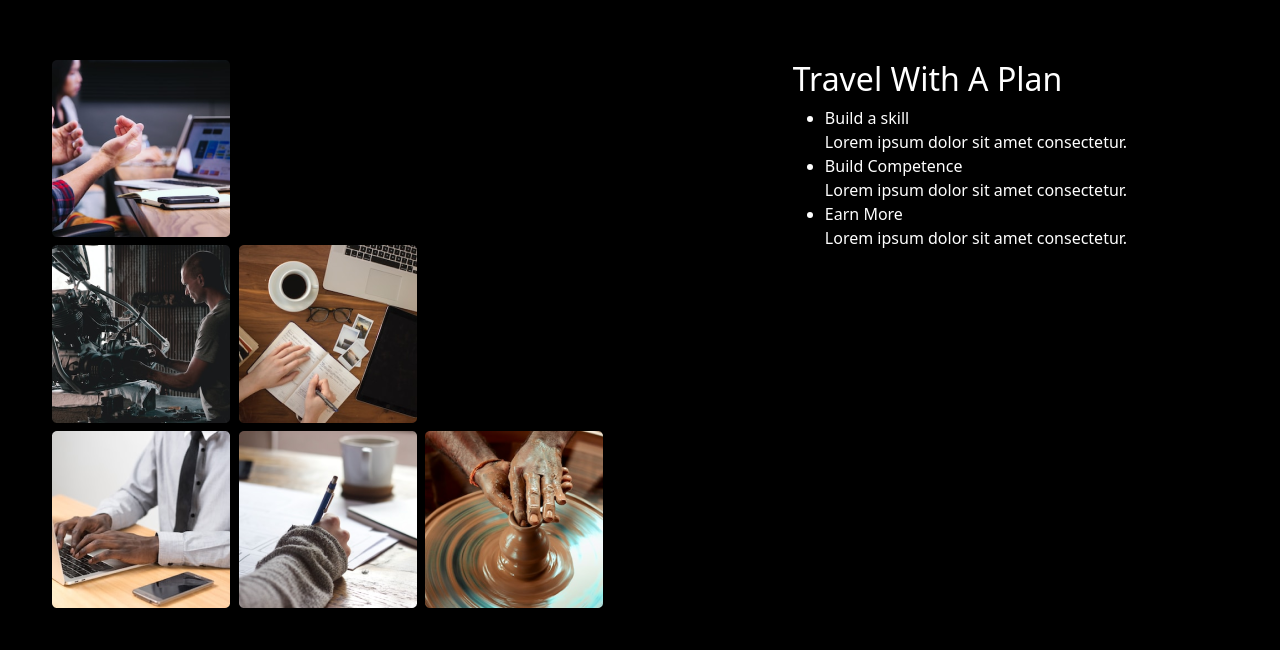
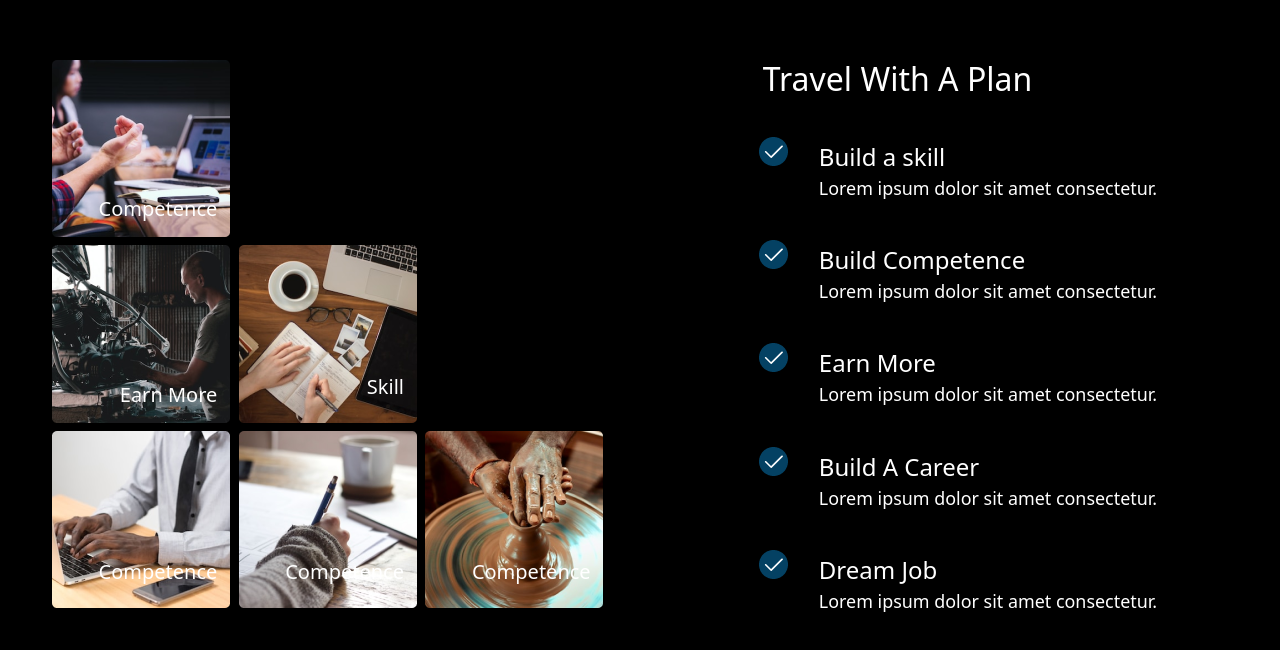
Before and after one commit to doyenify/JakpaWithAPlan, a React (Create React App) app: page / in a window 1280 px wide. Shown: the part 1600-2250 px from the top of the page. Built offline with nearby package versions, Linux system fonts and the light colour scheme.

Commit message:
Travel Section

```diff
--- a/src/components/aboutus/Aboutus.tsx
+++ b/src/components/aboutus/Aboutus.tsx
@@ -7,7 +7,7 @@ const AboutUs = () => {
     <div>
       <div className='container-fluid bg-black' style={{ height: "100vh" }}>
         <Row className='h-100 py-5'>
-          <Col className='d-flex justify-content-center align-items-center pb-5'>
+          <Col className='col-12 col-sm-6 d-flex justify-content-center align-items-center pb-5'>
             <div className='content-wrapper text-white px-5'>
               <h2>About Us</h2>
               <div className='aboutus-contents'>
@@ -22,7 +22,7 @@ const AboutUs = () => {
               </div>
             </div>
           </Col>
-          <Col className='d-flex justify-content-center align-items-center pb-5'>
+          <Col className='col-12 col-sm-6 d-flex justify-content-center align-items-center pb-5'>
             <div className='aboutusimg_wrapper' style={{ width: "21.8rem"}}>
               <img src={aboutus_img} alt="About us" style={{ boxShadow: "15px -15px #044163", width: "100%", height: "auto" }} />
             </div>
--- a/src/components/travel/Travel.tsx
+++ b/src/components/travel/Travel.tsx
@@ -6,47 +6,56 @@ import travel_img_3 from '../../img/travel_img_3.png'
 import travel_img_4 from '../../img/travel_img_4.png'
 import travel_img_5 from '../../img/travel_img_5.png'
 import travel_img_6 from '../../img/travel_img_6.png'
+import './travel.css';
 
 const Travel = () => {
   return (
     <div>
-      <div className='container-fluid bg-black text-white' style={{ height: "100vh" }}>
+      <div className='container-fluid bg-black text-white travel-section-wrapper' style={{ height: "100vh" }}>
         <Row className='h-100'>
-          <Col>
+          <Col className='travel-img-col'>
             <div className='container-fluid travel-img-wrapper'style={{ maxWidth: "560px" }}>
               <Row>
-                <Col className='col-sm-4'>
+                <Col className='col-sm-4' style={{ position: "relative" }}>
                   <img src={travel_img_1} alt="travel img"></img>
+                  <h5 style={{ fontSize: "1.25rem", margin: "0", position: "absolute", bottom: "16px", right: "5%" }}>Competence</h5>
                 </Col>
               </Row>
               <Row className='my-2'>
-                <Col className='col-sm-4'>
+                <Col className='col-sm-4' style={{ position: "relative" }}>
                     <img src={travel_img_2} alt="travel img"></img>
+                    <h5 style={{ fontSize: "1.25rem", margin: "0", position: "absolute", bottom: "16px", right: "5%" }}>Earn More</h5>
                 </Col>
-                <Col className='col-sm-4'>
+                <Col className='col-sm-4' style={{ position: "relative" }}>
                     <img src={travel_img_3} alt="travel img"></img>
+                    <h5 style={{ fontSize: "1.25rem", position: "absolute", bottom: "16px", right: "5%" }}>Skill</h5>
                 </Col>
               </Row>
               <Row>
-              <Col className='col-sm-4'>
+              <Col className='col-sm-4' style={{ position: "relative" }}>
                     <img src={travel_img_4} alt="travel img"></img>
+                    <h5 style={{ fontSize: "1.25rem", position: "absolute", bottom: "16px", right: "5%" }}>Competence</h5>
                 </Col>
-                <Col className='col-sm-4'>
+                <Col className='col-sm-4' style={{ position: "relative" }}>
                     <img src={travel_img_5} alt="travel img"></img>
+                    <h5 style={{ fontSize: "1.25rem", position: "absolute", bottom: "16px", right: "5%" }}>Competence</h5>
                 </Col>
-                <Col className='col-sm-4'>
+                <Col className='col-sm-4' style={{ position: "relative" }}>
                     <img src={travel_img_6} alt="travel img"></img>
+                    <h5 style={{ fontSize: "1.25rem", position: "absolute", bottom: "16px", right: "5%" }}>Competence</h5>
                 </Col>
               </Row>
             </div>
           </Col>
-          <Col className='d-flex justify-content-center'>
+          <Col className='d-flex justify-content-center travel-content-col'>
             <div className='travel-content-wrapper'>
               <h2>Travel With A Plan</h2>
-              <ul>
-                <li>Build a skill <span style={{ display: "block" }}>Lorem ipsum dolor sit amet consectetur.  </span></li>
-                <li>Build Competence <span style={{ display: "block" }}>Lorem ipsum dolor sit amet consectetur.  </span></li>
-                <li>Earn More <span style={{ display: "block" }}>Lorem ipsum dolor sit amet consectetur.  </span></li>
+              <ul className='travel-list'>
+                <li>Build a skill <span>Lorem ipsum dolor sit amet consectetur. </span></li>
+                <li>Build Competence <span>Lorem ipsum dolor sit amet consectetur.  </span></li>
+                <li>Earn More <span>Lorem ipsum dolor sit amet consectetur.  </span></li>
+                <li>Build A Career <span>Lorem ipsum dolor sit amet consectetur.  </span></li>
+                <li>Dream Job <span>Lorem ipsum dolor sit amet consectetur.  </span></li>
               </ul>
             </div>
           </Col>
--- /dev/null
+++ b/src/components/travel/travel.css
@@ -0,0 +1,33 @@
+
+.travel-list {
+    padding-top: 1.9em;
+    list-style-image: url(../../img/travel_check_icon.png);
+
+}
+
+.travel-content-wrapper li {
+    font-size: 1.5rem;
+    padding-bottom: 1.6em;
+    padding-left: 1.5rem;
+    padding-top: 0;
+
+}
+
+.travel-content-wrapper li span {
+    display: block;
+    font-size: 1.12rem;
+    font-weight: 300;
+}
+
+@media screen and (max-width: 640px) {
+    .travel-img-col {
+        height: 100vh;
+        display: none;
+    }
+
+    .travel-content-col {
+        height: 100vh;
+        padding-top: 3rem;
+    }
+
+}
--- a/tsconfig.json
+++ b/tsconfig.json
@@ -6,6 +6,10 @@
       "dom.iterable",
       "esnext"
     ],
+    "baseUrl": "./",
+    "paths": {
+      "react-bootstrap-icons/*": ["node_modules/react-bootstrap-icons/*"]
+    },
     "allowJs": true,
     "skipLibCheck": true,
     "esModuleInterop": true,
```
Also changed, not shown: src/img/travel_check_icon.png (added).
